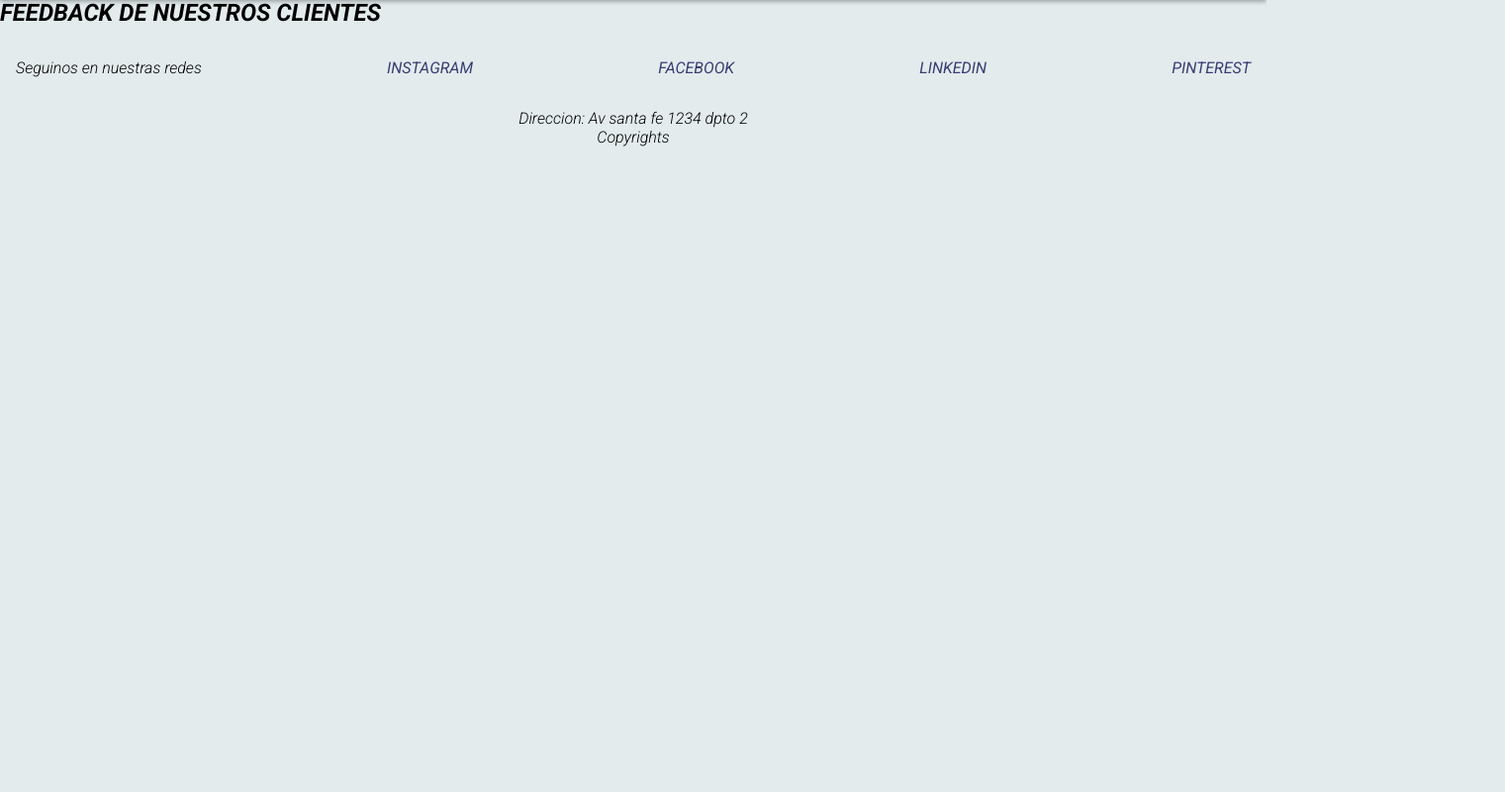
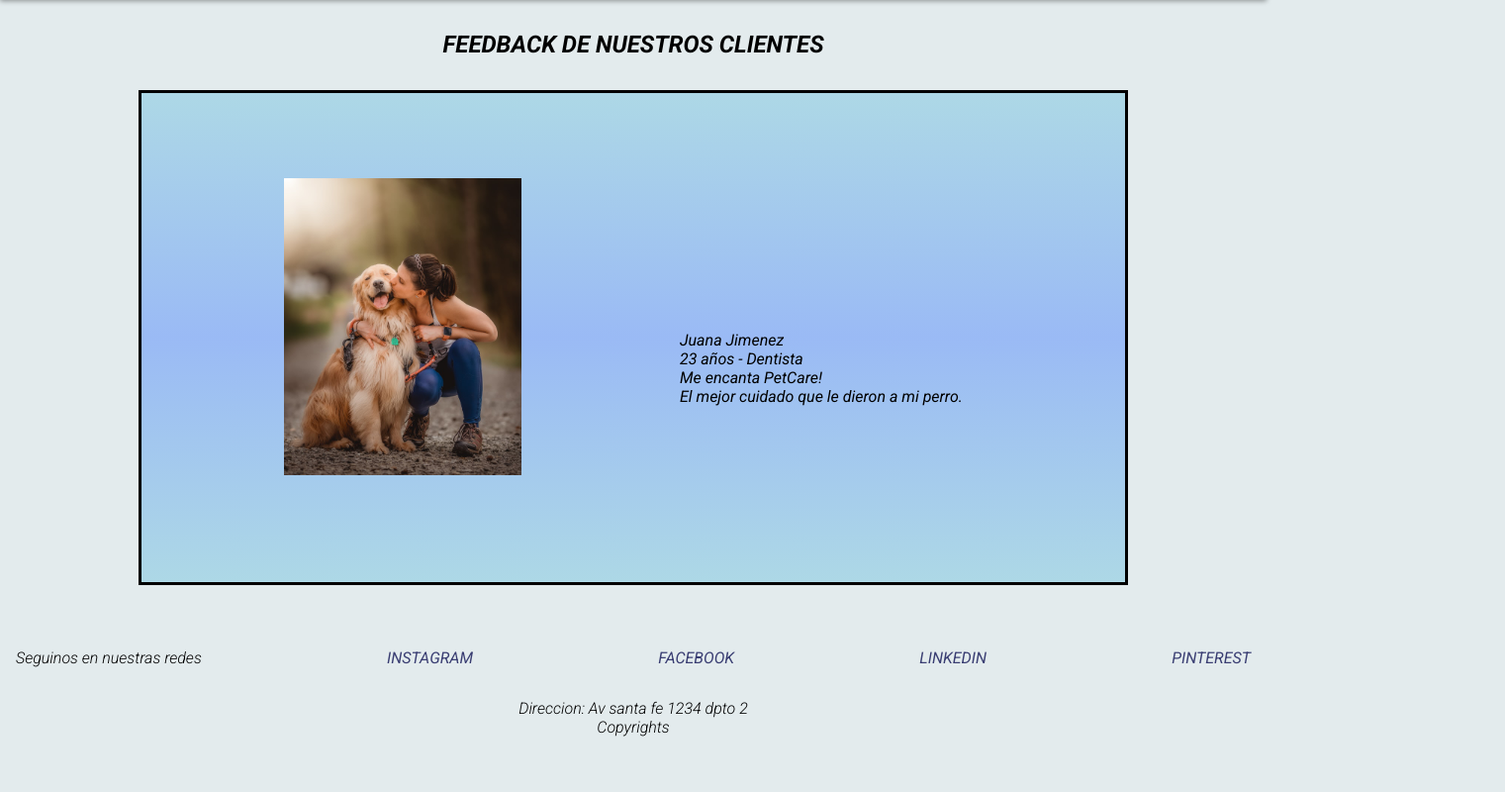
Before and after one commit to Lisset-Guzman/PetCare, a plain HTML site: page pages/review.html in a window 1280 px wide. Shown: the part 98-898 px from the top of the page at 99% size, 1521 px wide, since content can reach past the window. Before the commit the page ends 800 px from the top, so only its background shows below. Drawn offline with Linux system fonts and the light colour scheme.

Commit message:
review css y html

```diff
--- a/css/estilos.css
+++ b/css/estilos.css
@@ -302,8 +302,35 @@ esto es para el menu
     border: 2px solid #555;
 }
 /* REVIEW */
+h2{
+    text-align: center;
+    margin-top: 2rem;
+    margin-bottom: 2rem;
+}
+.caja {
+    border: 3px solid black;
+    margin-left: auto;
+    margin-right: auto;
+    margin-bottom: 2rem;
+    max-width: 1000px;
+    width: 200%;
+    height: 500px;
+    padding: 1rem;
+    background-image: linear-gradient(to bottom,lightblue, #9abaf5, lightblue);
+}
 
-
+.caja-imagen{
+    padding-left:8rem;
+    transform: translateX(300px);
+    transform: translateY(70px);
+}
+.caja-text{
+    padding-right: 15rem;
+    padding-bottom: 15rem;
+    justify-content: justify;
+    text-align: justify;
+    transform:translate(400px, -150px)
+}
 
 @media screen and (max-width: 1024px) {
 
--- a/pages/review.html
+++ b/pages/review.html
@@ -41,6 +41,18 @@
         <div>
             <h2>FEEDBACK DE NUESTROS CLIENTES </h2>
         </div>
+        <div class="caja">
+        <div class="caja-imagen">
+            <img src="../img/cliente-perro.jpg" alt="cliente-perro" height="300">
+            <div class="caja-text">
+                <p>Juana Jimenez</p>
+                <p> 23 años - Dentista</p>
+                <p>Me encanta PetCare!</p>
+                <p>El mejor cuidado que le dieron a mi perro.</p>
+            </div>
+        </div>
+
+    </div>
     </section>
 
     <footer >
```
Also changed, not shown: img/cliente-perro.jpg (added), 1 other file.
